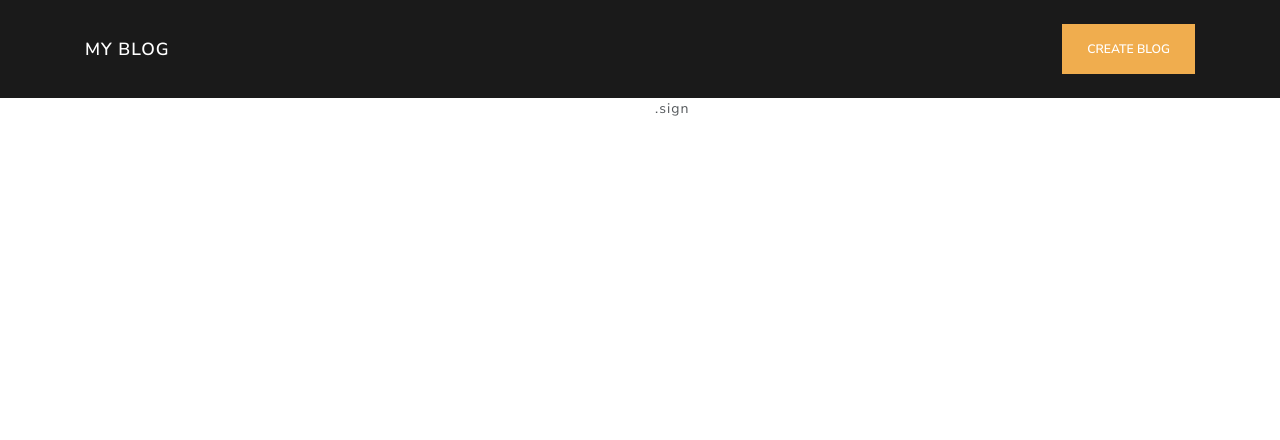
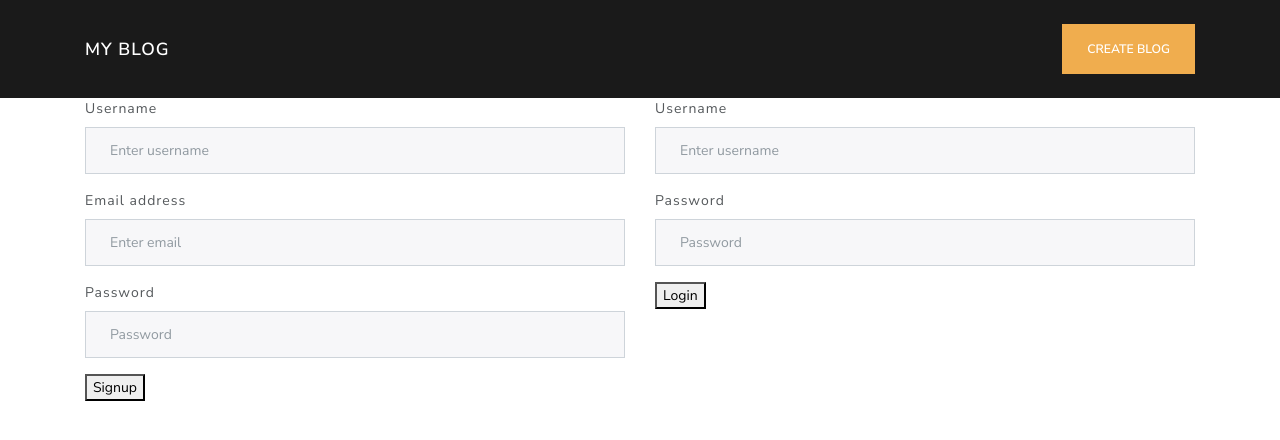
Before and after one commit to vivekchandrabs/Blog-Ajax, a Django app: page /signup/ in a window 1280 px wide. Shown: the top 440 px of the page. Run offline with Django 3.2, Linux system fonts and the light colour scheme.

Commit message:
Add Signup + Login

```diff
--- a/blog/urls.py
+++ b/blog/urls.py
@@ -17,7 +17,7 @@ from django.contrib import admin
 from django.urls import path, include
 
 urlpatterns = [
+    path('api/', include("blogapp.urls")),
     path('admin/', admin.site.urls),
     path('', include("webserver.urls")),
-    path('api/', include("blogapp.urls")),
 ]
--- a/blogapp/urls.py
+++ b/blogapp/urls.py
@@ -3,13 +3,13 @@ from django.urls import path
 from blogapp.views import get_all_posts, make_post, delete_post, signin, signup
 
 urlpatterns = [
+   path("login/",  signin),
    path("all-posts/", get_all_posts),
 
    path("make-post/", make_post),
 
    path("delete-post/<int:post_id>/", delete_post),
 
-   path("signin/",  signin),
 
    path("signup/", signup),
 
--- a/blogapp/views.py
+++ b/blogapp/views.py
@@ -2,6 +2,7 @@ from django.shortcuts import render, redirect
 from django.http import JsonResponse
 from django.core import serializers
 from django.contrib.auth import authenticate, logout, login
+from django.contrib.auth.models import User
 import json
 
 from blogapp.models import Post
@@ -13,7 +14,7 @@ def signup(request):
 		password = request.POST.get("password")
 		email = request.POST.get("email")
 
-		user = User.objects.filter(username=username).exist()
+		user = User.objects.filter(username=username).exists()
 
 		if not user:
 			user = User.objects.create(username=username,
--- /dev/null
+++ b/webserver/static/js/signin.js
@@ -0,0 +1,21 @@
+function signin(){
+    let username = $("#signin-username").val()
+    let password = $("#signin-password").val()
+    let csrfmiddlewaretoken = $('[name="csrfmiddlewaretoken"]').val()
+
+    let json_data = {}
+    json_data["username"] = username
+    json_data["password"] = password
+    json_data["csrfmiddlewaretoken"] = csrfmiddlewaretoken
+    console.log(json_data)
+
+    $.ajax({
+        url: "/api/login/",
+        type: "POST",
+        dataType: "json",
+        data: json_data,
+        success: function(response){
+            window.location = "/"
+        }
+    });
+}
--- /dev/null
+++ b/webserver/static/js/signup.js
@@ -0,0 +1,22 @@
+function signup(){
+    let username = $("#username").val()
+    let email = $("#email").val()
+    let password = $("#password").val()
+    let csrfmiddlewaretoken = $('[name="csrfmiddlewaretoken"]').val()
+
+    let json_data = {}
+    json_data["username"] = username
+    json_data["email"] = email
+    json_data["password"] = password
+    json_data["csrfmiddlewaretoken"] = csrfmiddlewaretoken
+
+    $.ajax({
+        url: "/api/signup/",
+        method: "POST",
+        type: "application/json",
+        data: json_data,
+        success: function(response){
+            window.location = "/"
+        }
+    })
+}
--- a/webserver/templates/signup.html
+++ b/webserver/templates/signup.html
@@ -26,15 +26,42 @@
     <div class="container">
         <div class="row">
             <div class="col-md-6">
-                <div class="signup-form">
-
+                <div class="form">
+                    <div class="form-group">
+                        <label for="exampleInputUsername">Username</label>
+                        <input type="text" class="form-control" id="username" aria-describedby="username"
+                            placeholder="Enter username">
+                    </div>
+                    <div class="form-group">
+                        <label for="exampleInputEmail1">Email address</label>
+                        <input type="email" class="form-control" id="email" aria-describedby="emailHelp"
+                            placeholder="Enter email">
+                    </div>
+                    <div class="form-group">
+                        <label for="exampleInputPassword1">Password</label>
+                        <input type="password" class="form-control" id="password" placeholder="Password">
+                    </div>
+                    <button onclick="signup()">Signup</button>
                 </div>
             </div>
             <div class="col-md-6">
-                .sign
+                <div class="form">
+                    <div class="form-group">
+                        <label for="exampleInputUsername">Username</label>
+                        <input type="text" class="form-control" id="signin-username" aria-describedby="username"
+                            placeholder="Enter username">
+                    </div>
+                    <div class="form-group">
+                        <label for="exampleInputPassword1">Password</label>
+                        <input type="password" class="form-control" id="signin-password" placeholder="Password">
+                    </div>
+                    <button onclick="signin()">Login</button>
+                </div>
             </div>
         </div>
     </div>
+    <script src="/static/js/signin.js"></script>
+    <script src="/static/js/signup.js"></script>
 </body>
 
 </html>
--- a/webserver/urls.py
+++ b/webserver/urls.py
@@ -1,11 +1,9 @@
 from django.urls import path
 
-from webserver.views import signup, blogpage, blogdetail
+from webserver.views import signup, blogpage
 
 urlpatterns = [
    path("signup/", signup),
-
    path("", blogpage),
 
-   path("blogdetail/", blogdetail),
 ]
--- a/webserver/views.py
+++ b/webserver/views.py
@@ -7,6 +7,3 @@ def signup(request):
 
 def blogpage(request):
     return render(request, "blogpage.html")
-
-def blogdetail(request):
-    return render(request, "blogdetail.html")
```
Also changed, not shown: db.sqlite3.
